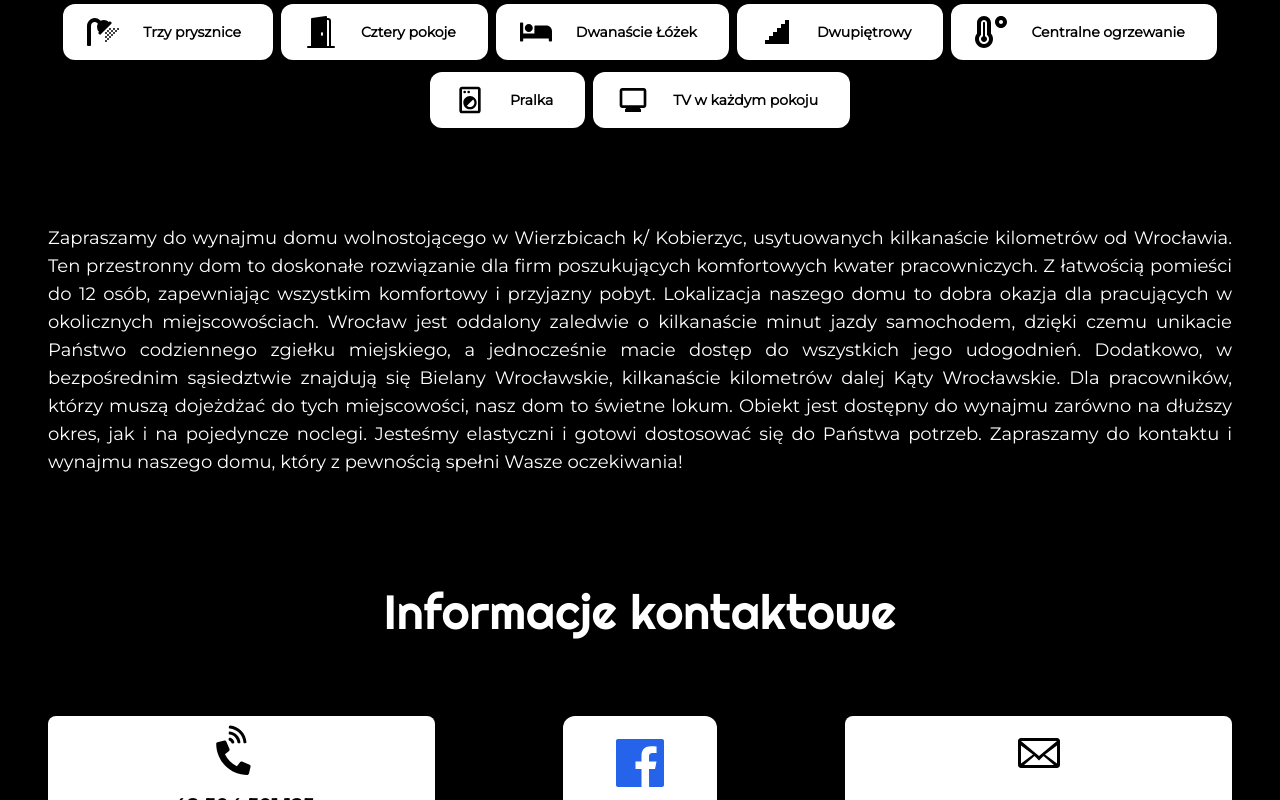
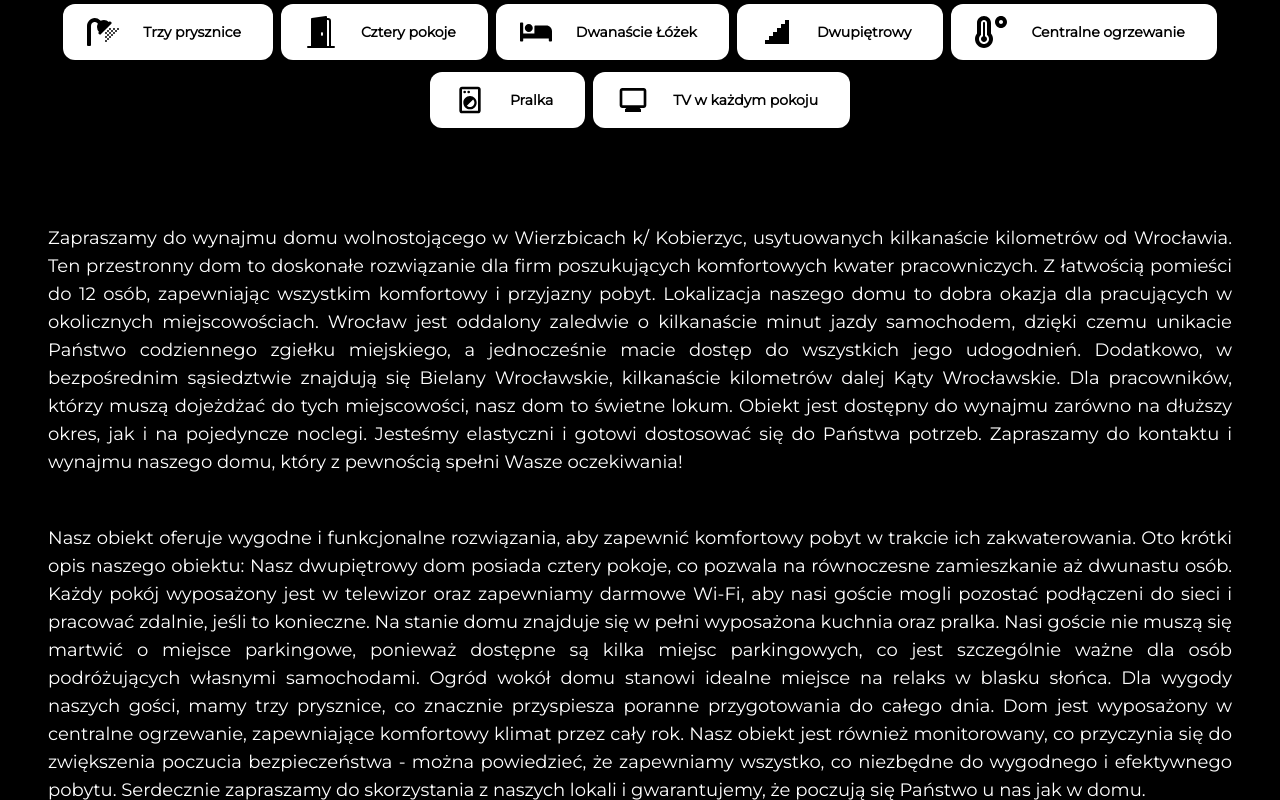
Before and after one commit to piotrdb/kobierzyce, a Next.js app: page / in a window 1280 px wide. Shown: the part 920-1720 px from the top of the page. Built offline with nearby package versions, Linux system fonts and the light colour scheme.

Commit message:
paragraph added

```diff
--- a/app/page.tsx
+++ b/app/page.tsx
@@ -35,23 +35,48 @@ export default function Home() {
           <IconBox icon="laundry" content="Pralka" />
           <IconBox icon="tv" content="TV w każdym pokoju" />
         </div>
-        <div className="py-24 text-lg font-montserrat text-justify">
-          Zapraszamy do wynajmu domu wolnostojącego w Wierzbicach k/ Kobierzyc,
-          usytuowanych kilkanaście kilometrów od Wrocławia. Ten przestronny dom
-          to doskonałe rozwiązanie dla firm poszukujących komfortowych kwater
-          pracowniczych. Z łatwością pomieści do 12 osób, zapewniając wszystkim
-          komfortowy i przyjazny pobyt. Lokalizacja naszego domu to dobra okazja
-          dla pracujących w okolicznych miejscowościach. Wrocław jest oddalony
-          zaledwie o kilkanaście minut jazdy samochodem, dzięki czemu unikacie
-          Państwo codziennego zgiełku miejskiego, a jednocześnie macie dostęp do
-          wszystkich jego udogodnień. Dodatkowo, w bezpośrednim sąsiedztwie
-          znajdują się Bielany Wrocławskie, kilkanaście kilometrów dalej Kąty
-          Wrocławskie. Dla pracowników, którzy muszą dojeżdżać do tych
-          miejscowości, nasz dom to świetne lokum. Obiekt jest dostępny do
-          wynajmu zarówno na dłuższy okres, jak i na pojedyncze noclegi.
-          Jesteśmy elastyczni i gotowi dostosować się do Państwa potrzeb.
-          Zapraszamy do kontaktu i wynajmu naszego domu, który z pewnością
-          spełni Wasze oczekiwania!
+        <div className="pt-24 text-lg font-montserrat text-justify">
+          <p>
+            Zapraszamy do wynajmu domu wolnostojącego w Wierzbicach k/
+            Kobierzyc, usytuowanych kilkanaście kilometrów od Wrocławia. Ten
+            przestronny dom to doskonałe rozwiązanie dla firm poszukujących
+            komfortowych kwater pracowniczych. Z łatwością pomieści do 12 osób,
+            zapewniając wszystkim komfortowy i przyjazny pobyt. Lokalizacja
+            naszego domu to dobra okazja dla pracujących w okolicznych
+            miejscowościach. Wrocław jest oddalony zaledwie o kilkanaście minut
+            jazdy samochodem, dzięki czemu unikacie Państwo codziennego zgiełku
+            miejskiego, a jednocześnie macie dostęp do wszystkich jego
+            udogodnień. Dodatkowo, w bezpośrednim sąsiedztwie znajdują się
+            Bielany Wrocławskie, kilkanaście kilometrów dalej Kąty Wrocławskie.
+            Dla pracowników, którzy muszą dojeżdżać do tych miejscowości, nasz
+            dom to świetne lokum. Obiekt jest dostępny do wynajmu zarówno na
+            dłuższy okres, jak i na pojedyncze noclegi. Jesteśmy elastyczni i
+            gotowi dostosować się do Państwa potrzeb. Zapraszamy do kontaktu i
+            wynajmu naszego domu, który z pewnością spełni Wasze oczekiwania!
+          </p>
+        </div>
+        <div className="pt-12 pb-12 text-lg font-montserrat text-justify">
+          <p>
+            Nasz obiekt oferuje wygodne i funkcjonalne rozwiązania, aby zapewnić
+            komfortowy pobyt w trakcie ich zakwaterowania. Oto krótki opis
+            naszego obiektu: Nasz dwupiętrowy dom posiada cztery pokoje, co
+            pozwala na równoczesne zamieszkanie aż dwunastu osób. Każdy pokój
+            wyposażony jest w telewizor oraz zapewniamy darmowe Wi-Fi, aby nasi
+            goście mogli pozostać podłączeni do sieci i pracować zdalnie, jeśli
+            to konieczne. Na stanie domu znajduje się w pełni wyposażona kuchnia
+            oraz pralka. Nasi goście nie muszą się martwić o miejsce parkingowe,
+            ponieważ dostępne są kilka miejsc parkingowych, co jest szczególnie
+            ważne dla osób podróżujących własnymi samochodami. Ogród wokół domu
+            stanowi idealne miejsce na relaks w blasku słońca. Dla wygody
+            naszych gości, mamy trzy prysznice, co znacznie przyspiesza poranne
+            przygotowania do całego dnia. Dom jest wyposażony w centralne
+            ogrzewanie, zapewniające komfortowy klimat przez cały rok. Nasz
+            obiekt jest również monitorowany, co przyczynia się do zwiększenia
+            poczucia bezpieczeństwa - można powiedzieć, że zapewniamy wszystko,
+            co niezbędne do wygodnego i efektywnego pobytu. Serdecznie
+            zapraszamy do skorzystania z naszych lokali i gwarantujemy, że
+            poczują się Państwo u nas jak w domu.
+          </p>
         </div>
         <div className="w-full pt-6 md:pt-4 pb-4 md:pb-64">
           <h6 className="text-4xl md:text-5xl font-righteous text-center">
```
